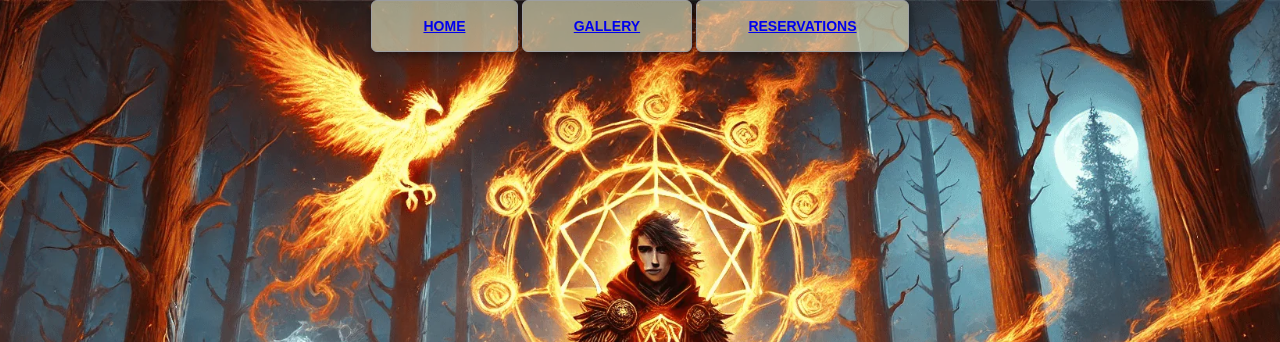
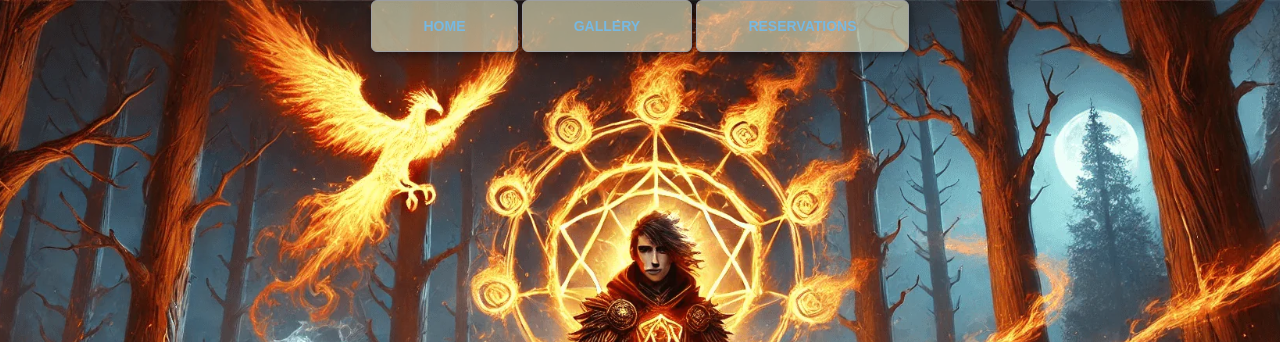
Before and after one commit to FelixOQ/HTML-and-CSS-Projects, a plain HTML site: page Website Project/index.html in a window 1280 px wide. Shown: the top 342 px of the page. Drawn offline with Linux system fonts and the light colour scheme.

Commit message:
Fixed text styling on navigation button links.

```diff
--- a/Website Project/CSS/animations.css
+++ b/Website Project/CSS/animations.css
@@ -14,7 +14,7 @@
 }
 
 .menu li {
-    color: #000;
+    color: #77b9e2;
     background-color: #fffed390;
     display: inline-block;
     margin: 0% auto;
@@ -34,6 +34,11 @@
 .menu li:hover {
     color: #77b9e2;
     background-color: #604738ad;
+}
+
+.menu li a {
+    color: #77b9e2;
+    text-decoration: none;
 }
 
 
```
